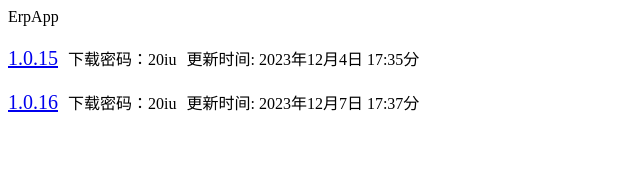
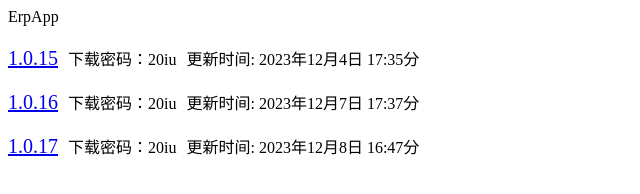
Before and after one commit to userArcueidBrunestud/alphaApp, a plain HTML site: page index.html in a window 1280 px wide. Shown: the whole page, without its empty margins (0-640 px from the left). Drawn offline with nearby package versions, Linux system fonts and the light colour scheme.

Commit message:
更新版本

```diff
--- a/index.html
+++ b/index.html
@@ -29,6 +29,12 @@
             <div style="margin-left: 10px;">下载密码：20iu</div>
             <div style="margin-left: 10px;">更新时间: 2023年12月7日 17:37分</div>
         </div>
+        <div style="display: flex;flex-direction: row; align-items: center;margin-top: 20px;">
+            <a
+                href="https://wwar.lanzout.com/ifRl51h6nmza">1.0.17</a>
+            <div style="margin-left: 10px;">下载密码：20iu</div>
+            <div style="margin-left: 10px;">更新时间: 2023年12月8日 16:47分</div>
+        </div>
     </div>
 </body>
 
```
